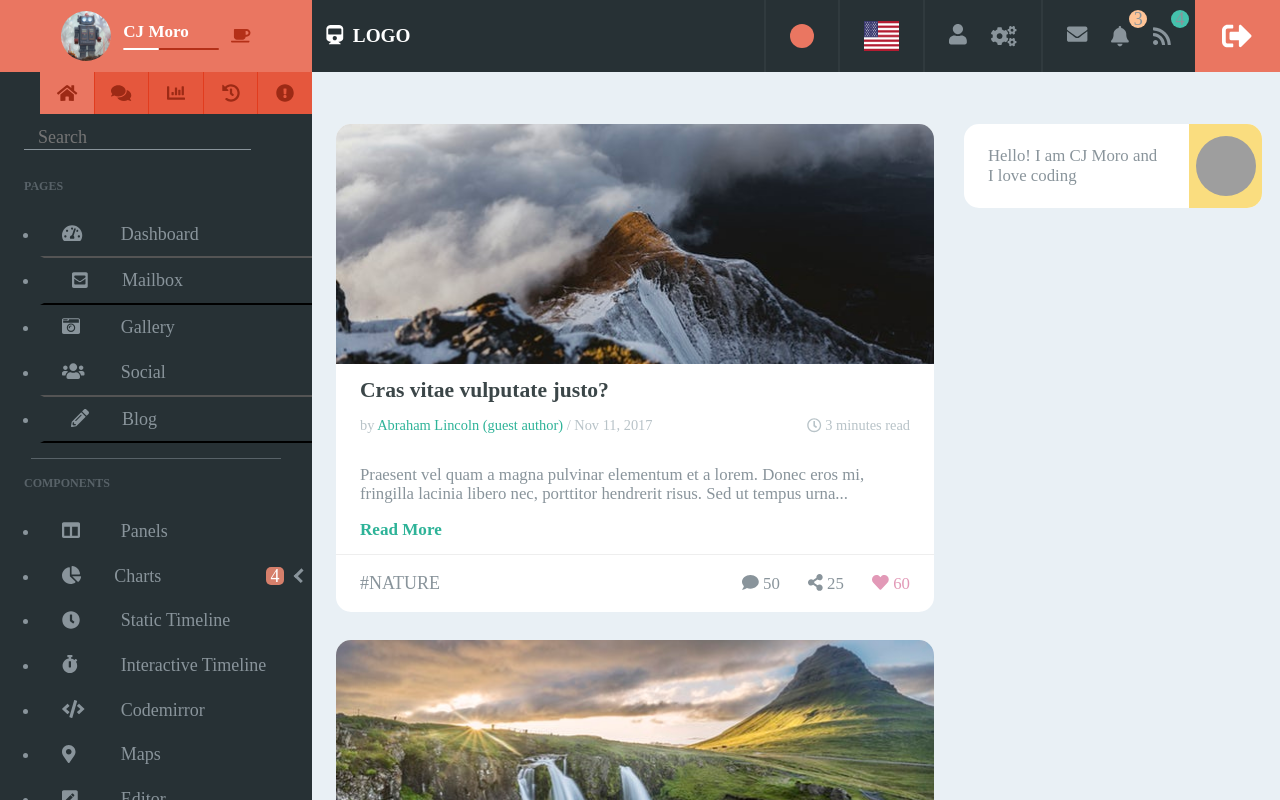
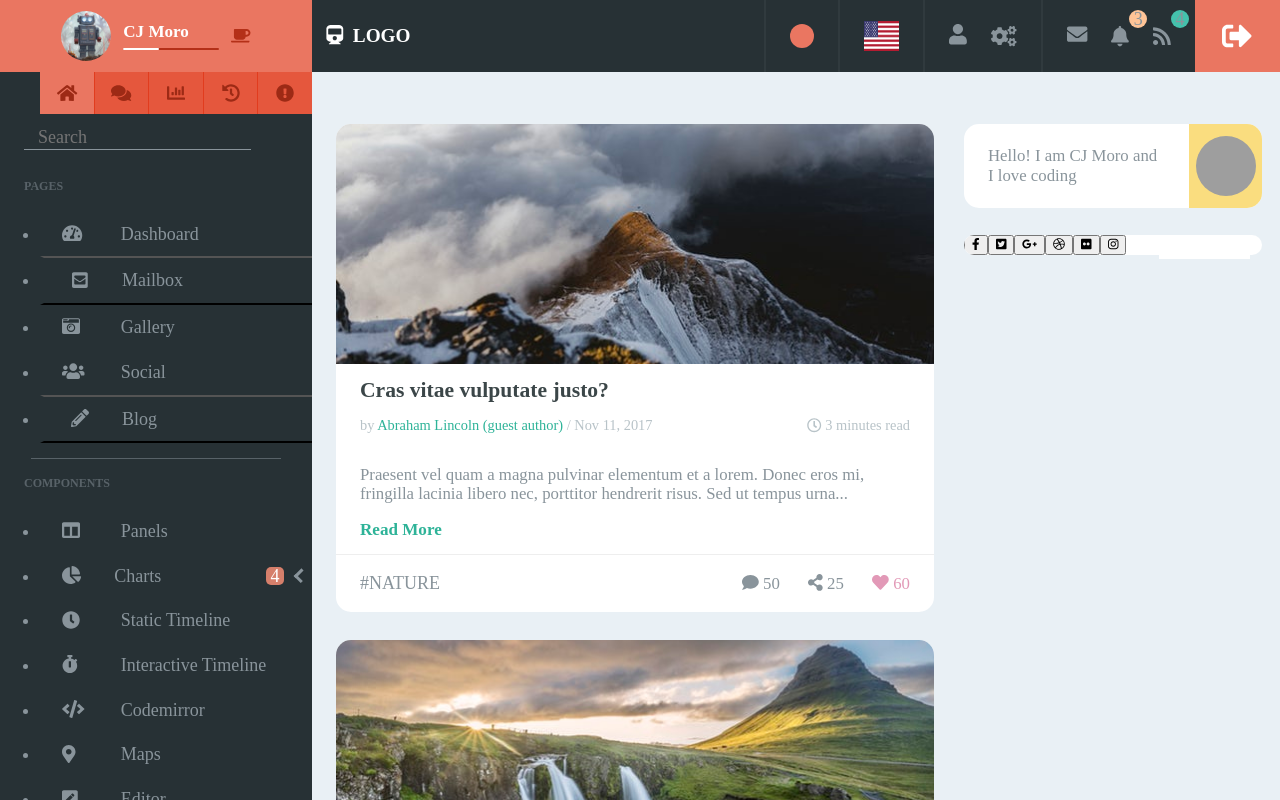
Before and after one commit to serCJm/react-admin-dashboard, a React (Create React App) app: page /posts in a window 1280 px wide. Shown: the top 800 px of the page. Built offline with nearby package versions, Linux system fonts and the light colour scheme; grey boxes are pictures that could not be loaded.

Commit message:
Add SocialShares component

```diff
--- a/src/layout/Pages/Posts/PostsAdditional/PostsAdditional.jsx
+++ b/src/layout/Pages/Posts/PostsAdditional/PostsAdditional.jsx
@@ -1,12 +1,13 @@
 import React from "react";
 import AvatarIntro from "./AvatarIntro";
+import SocialShares from "./SocialShares";
 
 const PostsAdditional = () => {
   return (
     <div className="posts-additional">
       <AvatarIntro />
-      {/* <SocialShares />
-      <TrendingPosts />
+      <SocialShares />
+      {/* <TrendingPosts />
       <Writers /> */}
     </div>
   );
--- /dev/null
+++ b/src/layout/Pages/Posts/PostsAdditional/SocialShares.jsx
@@ -0,0 +1,40 @@
+import React from "react";
+import PageElementWrapper from "../../PageElementWrapper";
+import { FontAwesomeIcon } from "@fortawesome/react-fontawesome";
+import {
+  faFacebookF,
+  faTwitterSquare,
+  faGooglePlusG,
+  faDribbble,
+  faFlickr,
+  faInstagram
+} from "@fortawesome/free-brands-svg-icons";
+
+const SocialShares = () => {
+  return (
+    <PageElementWrapper>
+      <div className="fsa br social-shares">
+        <button className="br btn btn--fb">
+          <FontAwesomeIcon icon={faFacebookF} />
+        </button>
+        <button className="br btn btn--tw">
+          <FontAwesomeIcon icon={faTwitterSquare} />
+        </button>
+        <button className="br btn btn--gplus">
+          <FontAwesomeIcon icon={faGooglePlusG} />
+        </button>
+        <button className="br btn btn--dr">
+          <FontAwesomeIcon icon={faDribbble} />
+        </button>
+        <button className="br btn btn--fl">
+          <FontAwesomeIcon icon={faFlickr} />
+        </button>
+        <button className="br btn btn--inst">
+          <FontAwesomeIcon icon={faInstagram} />
+        </button>
+      </div>
+    </PageElementWrapper>
+  );
+};
+
+export default SocialShares;
```
